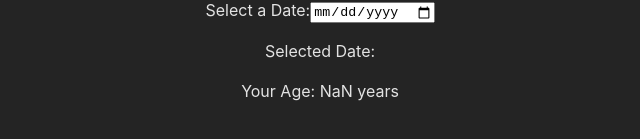
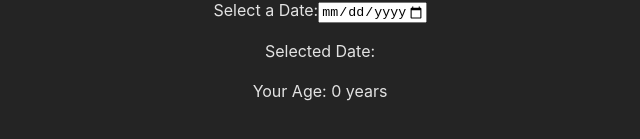
Before and after one commit to IlyaKrapivnoy/vue_birthday-app, a Vue app: page / in a window 1280 px wide. Shown: the part 387-526 px from the top of the page, without its empty margins (320-960 px from the left). Built offline with nearby package versions, Linux system fonts and the light colour scheme.

Commit message:
limit date range

```diff
--- a/src/App.vue
+++ b/src/App.vue
@@ -8,9 +8,10 @@
       type="date"
       v-model="selectedDate"
       @change="handleDateChange"
+      :max="getCurrentDate()"
     />
     <p>Selected Date: {{ selectedDate }}</p>
-    <p>Your Age: {{ calculatedAge }} years</p>
+    <p>Your Age: {{ calculatedAge || 0 }} years</p>
   </div>
 </template>
 
@@ -30,6 +31,12 @@ const calculatedAge = computed(() => {
   const ageInYears = ageInMilliseconds / (365 * 24 * 60 * 60 * 1000);
   return Math.floor(ageInYears);
 });
+
+const getCurrentDate = () => {
+  const currentDate = new Date();
+  const year = currentDate.getFullYear();
+  const month = String(currentDate.getMonth() + 1).padStart(2, '0');
+  const day = String(currentDate.getDate()).padStart(2, '0');
+  return `${year}-${month}-${day}`;
+};
 </script>
-
-<style scoped></style>
```
